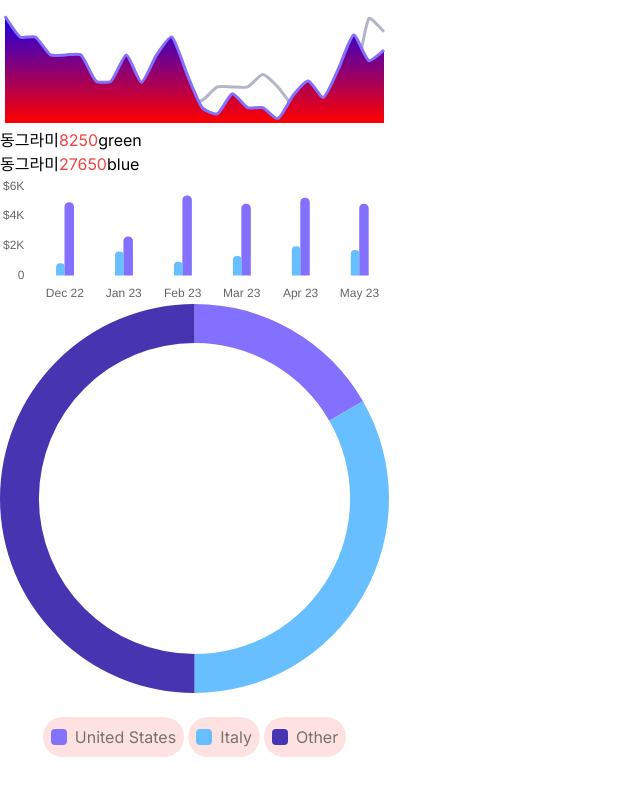
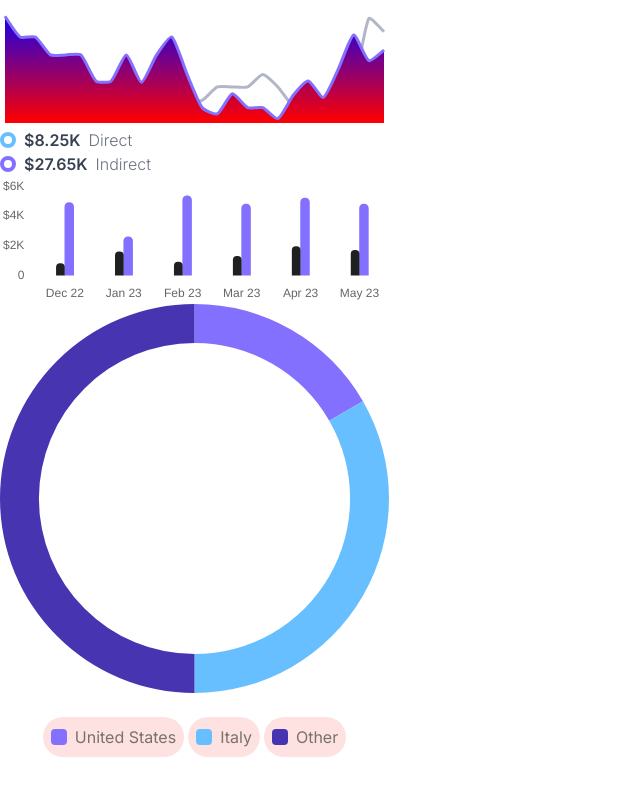
Before and after one commit to minngaeng/simple-dashboard, a Next.js app: page /showChart in a window 1280 px wide. Shown: the top 796 px of the page, without its empty margins (0-640 px from the left). Built offline with nearby package versions, Linux system fonts and the light colour scheme.

Commit message:
barCard label styling

```diff
--- a/components/BarCard.tsx
+++ b/components/BarCard.tsx
@@ -9,6 +9,7 @@ interface LegendItemData {
   value: number;
   index: number;
   isHidden: boolean;
+  borderColor: string;
 }
 const BarCard = () => {
   const canvas = useRef<HTMLCanvasElement | null>(null);
@@ -27,6 +28,7 @@ const BarCard = () => {
           label: dataset.label || '',
           isHidden: !chart.isDatasetVisible(index),
           index,
+          borderColor: dataset.borderColor as string,
         };
       },
     );
@@ -53,9 +55,9 @@ const BarCard = () => {
             barPercentage: 1.0,
             barThickness: 'flex',
             maxBarThickness: 8,
-            label: 'green',
+            label: 'Direct',
             data: [800, 1600, 900, 1300, 1950, 1700],
-            backgroundColor: '#67BFFF',
+            backgroundColor: '#1f2021',
             borderColor: '#67BFFF',
 
             borderRadius: 10,
@@ -65,7 +67,7 @@ const BarCard = () => {
             barPercentage: 1.0,
             barThickness: 'flex',
             maxBarThickness: 10,
-            label: 'blue',
+            label: 'Indirect',
             data: [4900, 2600, 5350, 4800, 5200, 4800],
             backgroundColor: '#8470FF',
             borderColor: '#8470FF',
@@ -99,7 +101,6 @@ const BarCard = () => {
               beginAtZero: true,
               ticks: {
                 callback: function (val: number) {
-                  // console.log(val);
                   if (val === 0) return 0;
                   return `$${val / 1000}K`;
                 },
@@ -144,15 +145,32 @@ const BarCard = () => {
       <div>
         <ul>
           {legendItems.map((item) => {
-            const { value, label, index, isHidden } = item;
+            console.log(legendItems);
+            const { value, label, index, isHidden, borderColor } = item;
             return (
               <li key={index}>
                 {/* TODO: tailwind 사용해서 스타일링 */}
-                <button onClick={() => handleLegendClick(index)}>
-                  <span>동그라미</span>
+                <button
+                  onClick={() => handleLegendClick(index)}
+                  className="flex items-center"
+                >
+                  <span
+                    style={{ borderColor: isHidden ? '#D1D5DB' : borderColor }}
+                    className="inline-block w-2 h-2 border-4 border-current rounded-full bg-white box-content {}"
+                  ></span>
                   {/* value는 format */}
-                  <span className="text-red-500">{value}</span>
-                  <span className={isHidden ? 'text-red-500' : 'text-black'}>
+                  <span
+                    className={`ml-2 font-semibold ${
+                      isHidden ? 'text-gray-300' : 'text-gray-700'
+                    }`}
+                  >
+                    {formatValue(value)}
+                  </span>
+                  <span
+                    className={`ml-2 font-light ${
+                      isHidden ? 'text-gray-300' : 'text-gray-500'
+                    }`}
+                  >
                     {label}
                   </span>
                 </button>
@@ -177,6 +195,12 @@ const formatDateLabel = (dateLabel: string) => {
   return date.toLocaleDateString('en-US', options);
 };
 
+const formatValue = (value: number) => {
+  if (value >= 1000) {
+    return `$${parseFloat((value / 1000).toFixed(2))}K`;
+  }
+  return `$${value}`;
+};
 // https://developer.mozilla.org/en-US/docs/Web/JavaScript/Reference/Global_Objects/Intl/DateTimeFormat
 //https://developer.mozilla.org/en-US/docs/Web/JavaScript/Reference/Global_Objects/Date/toLocaleDateString
 
```
